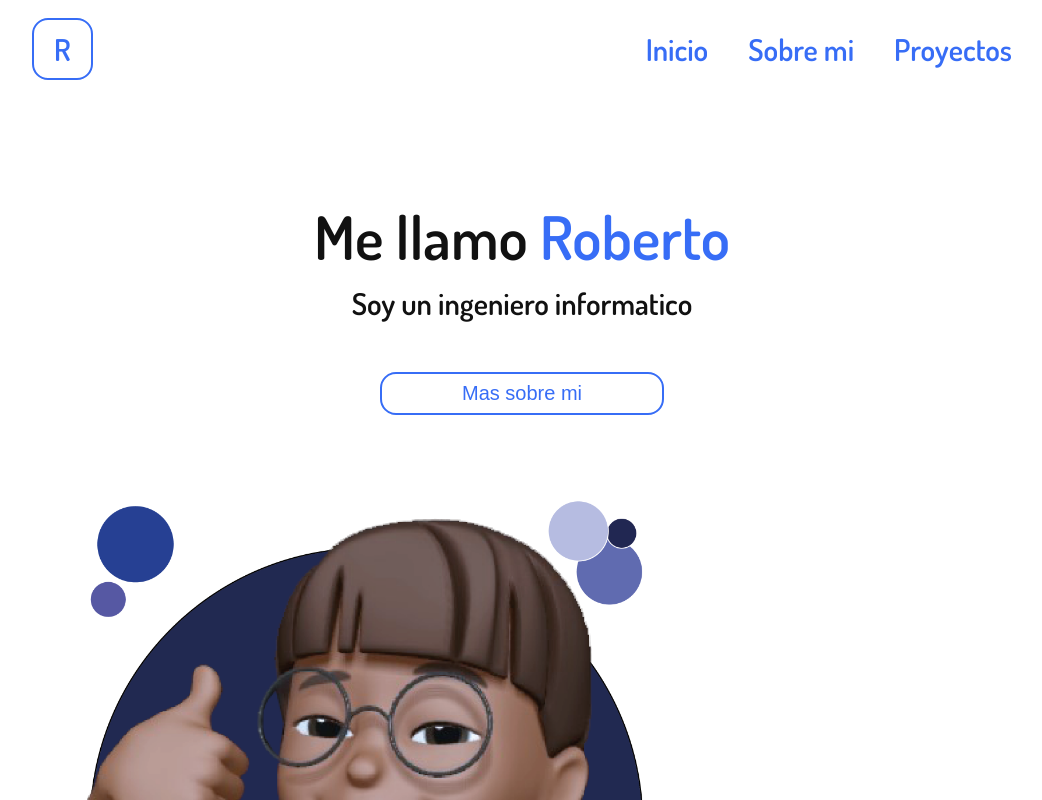
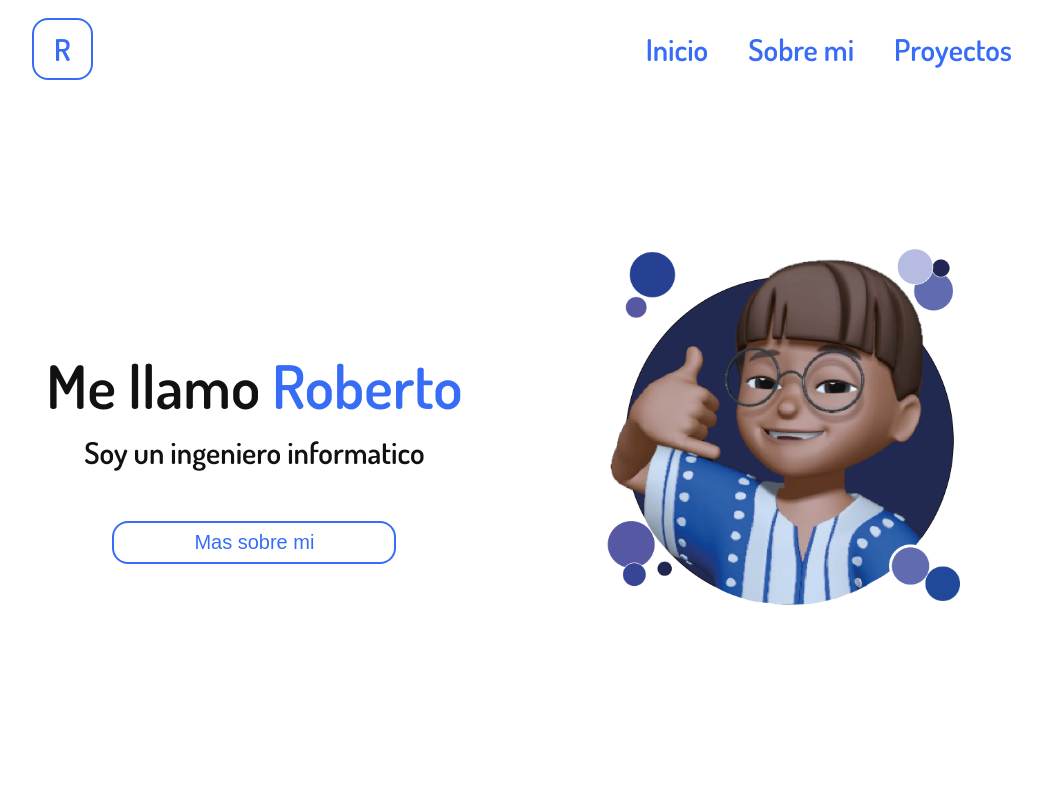
Before and after one commit to Chocoyito/WebVue, a Vue app: page / in a window 1280 px wide. Shown: the top 800 px of the page, without its empty margins (118-1160 px from the left). Built offline with nearby package versions, Linux system fonts and the light colour scheme; a web font is replaced by a local one.

Commit message:
va queriendo el hero

```diff
--- a/src/components/Hero.vue
+++ b/src/components/Hero.vue
@@ -11,82 +11,79 @@
 </script>
 
 <template>
-    <div class="container flex">
-        <div class="home grid">
-            <div class="home_text flex">
-                <h1 class="no-margin">Me llamo <span class="span_name">{{ name }}</span></h1>
-                <h2 class="no-margin">Soy un {{carreer}}</h2>
-                <div class="div_btn">
-                    <button class="btn">Mas sobre mi</button>
+    <div class="container">
+        <div class="hero grid">
+            <div class="hero__info">
+                <h1>Me llamo <span class="hero__name">{{ name }}</span></h1>
+                <h2>Soy un {{carreer}}</h2>
+                <div class="hero__button">
+                    <button class="hero__button--btn">Mas sobre mi</button>
                 </div>
             </div>
-            <div class="box flex">
+            <picture class="hero__image">
                 <img class="me" src="../assets/icons/yotuani.png" alt="">
-            </div>
+            </picture>
         </div>
     </div>
 </template>
 
 <style scoped>
 
-    @import '../assets/main.css';
-
     h1{
         font-size: 6rem;
+        margin: 0;
     }
     h2{
         font-size: 3rem;
+        margin: 0;
+    }
+    .hero__info h1{
+        white-space: nowrap;
+    }
+    .hero__name{
+        color: var(--secundario);
+    }
+    .hero__info h2{
+        margin-top: 1rem;
+        white-space: pre-line;
     }
     p{
         font-size: 2.2rem;
     }
 
 
-    .span_name{
-        color: var(--secundario);
-    }
+
 
     .container{
-        padding: 0;
+        padding: 0 10rem;
         width: auto;
         margin: 10rem 0 0 0;
-        flex-flow: wrap;
         /* #090909 #111111 */
     }
 
 
-    .home{
+    .hero{
+        display: flex;
         height: auto;
         width: 100%;
-        grid-template-columns: 50% 50%;
-        grid-template-rows: auto;
-        justify-items: center;
-        align-items: center;
-        padding: 0 15rem;
-
-
-        border-radius: 30px;
-
+        /*grid-template-columns: 50% 50%;
+        grid-template-rows: auto;*/
+        justify-content: space-around;
+        align-content: center;
     }
 
-    .home_text{
+    .hero__info{
+        display: flex;
         flex-direction: column;
         text-align: center;
         align-self: center;
     }
 
-    .home h1{
-        white-space: nowrap;
-    }
-    .home h2{
-        margin-top: 1rem;
-        white-space: pre-line;
-    }
 
-    .div_btn{
+    .hero__button{
         margin-top: 5rem;
     }
-    .btn{
+    .hero__button--btn{
         padding: 8px 8rem;
         /*background: var(--secundario) none;*/
         background: transparent;
@@ -98,19 +95,21 @@
         color: var(--secundario);
         transition: all .3s ease;
     }
-    .btn:hover{
+    .hero__button--btn:hover{
         background: var(--secundario);
         color: var(--primario);
         transform: scale(1.1) perspective(1px)
     }
 
-    .box{
+    .hero__image{
+        width: auto;
+        text-align: center;
         justify-content: center;
         align-items: center;
     }
     .me{
-        height: auto;
-        width: 70%;
+        height: 512px;
+        width: auto;
         padding-bottom: 10rem;
     }
 
```
